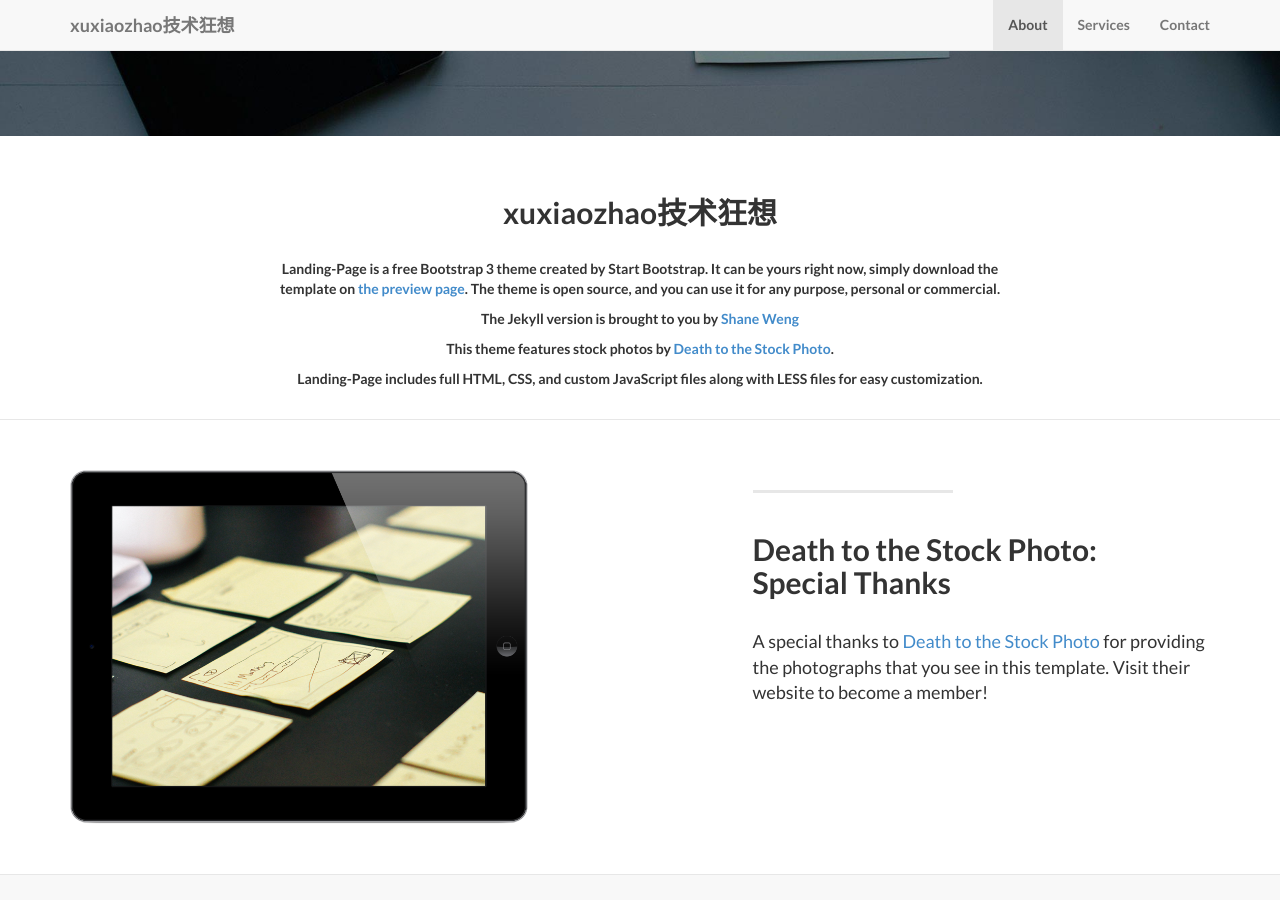
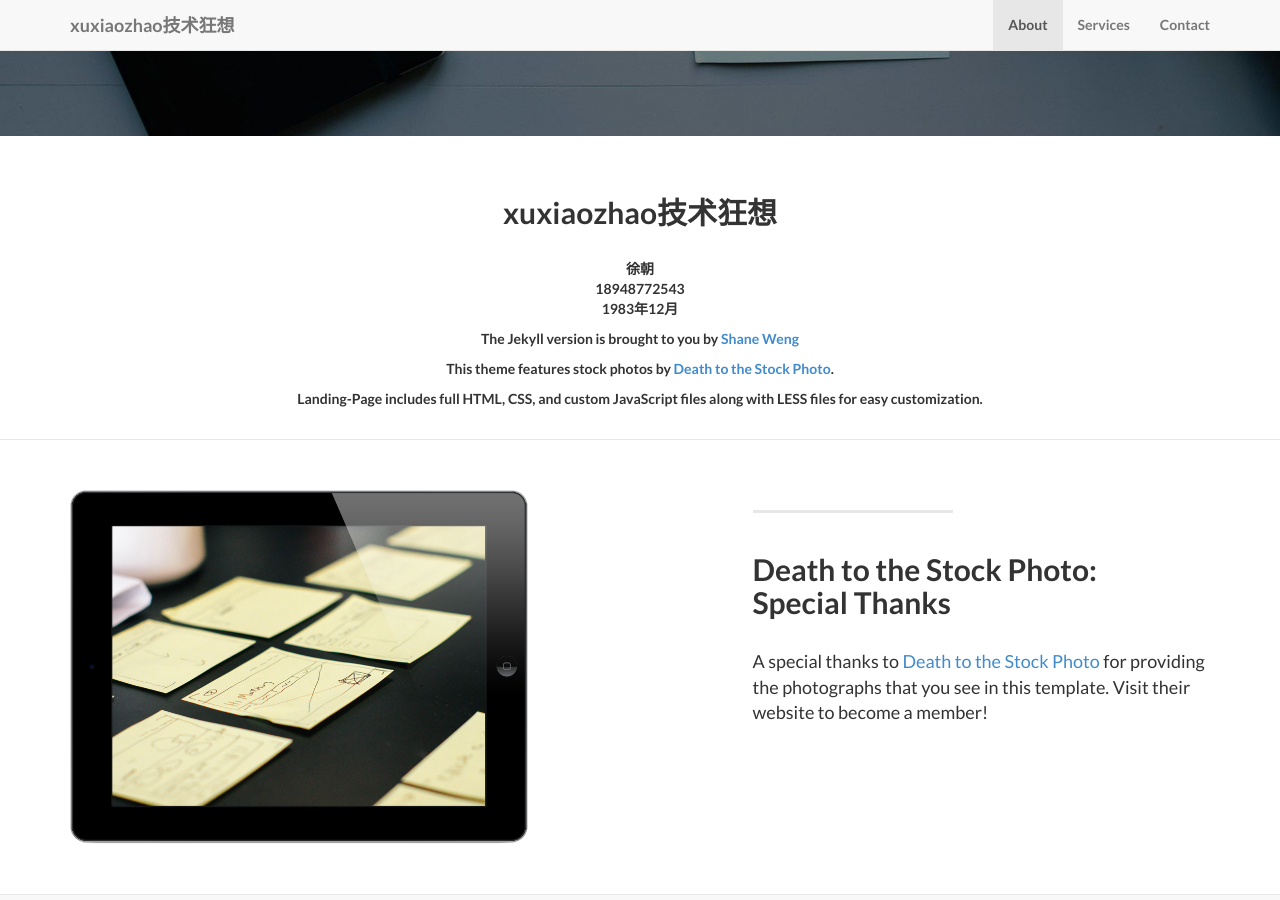
Before and after one commit to xuzhao1211/xuzhao1211.github.io, a Jekyll site: the page built from index.html, in a window 1280 px wide and 900 px high, scrolled down 641 px. Built offline with Jekyll 4.4.1, drawn with Linux system fonts in a browser that asks for light colours.

Commit message:
修改个人介绍

```diff
--- a/_includes/about.html
+++ b/_includes/about.html
@@ -5,7 +5,11 @@
               <br/><br/>
               <h2>xuxiaozhao技术狂想</h2>
               <br/>
-                <p>Landing-Page is a free Bootstrap 3 theme created by Start Bootstrap. It can be yours right now, simply download the template on <a href="http://startbootstrap.com/template-overviews/landing-page/">the preview page</a>. The theme is open source, and you can use it for any purpose, personal or commercial.</p>
+                <p>徐朝<br/>
+				18948772543<br/>
+				1983年12月<br/>
+
+				</p>
                 <p>The Jekyll version is brought to you by <a href="https://github.com/swcool">Shane Weng</a></p>
                 <p>This theme features stock photos by <a href="http://join.deathtothestockphoto.com//">Death to the Stock Photo</a>.</p>
                 <p>Landing-Page includes full HTML, CSS, and custom JavaScript files along with LESS files for easy customization.</p>
```
